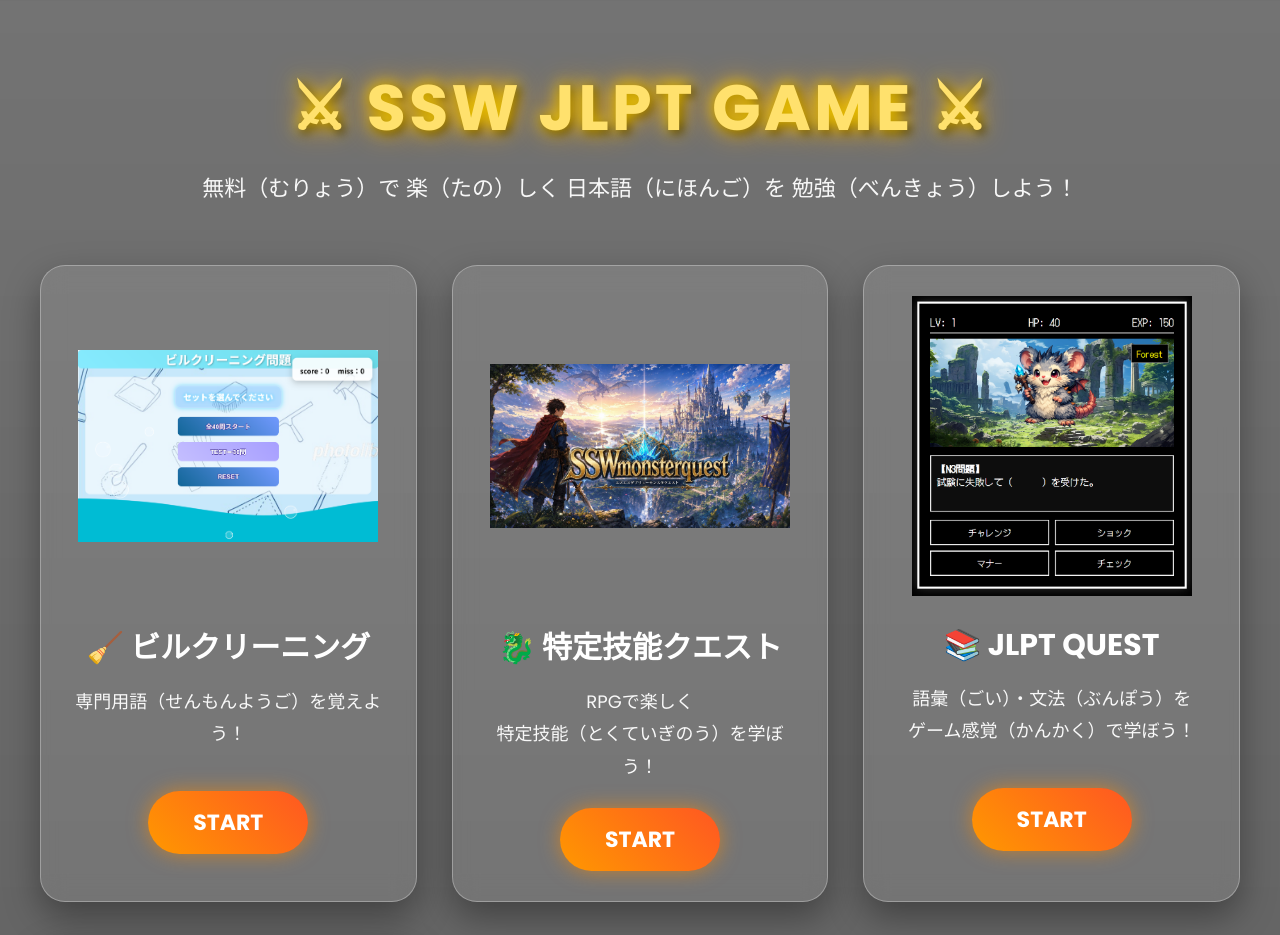
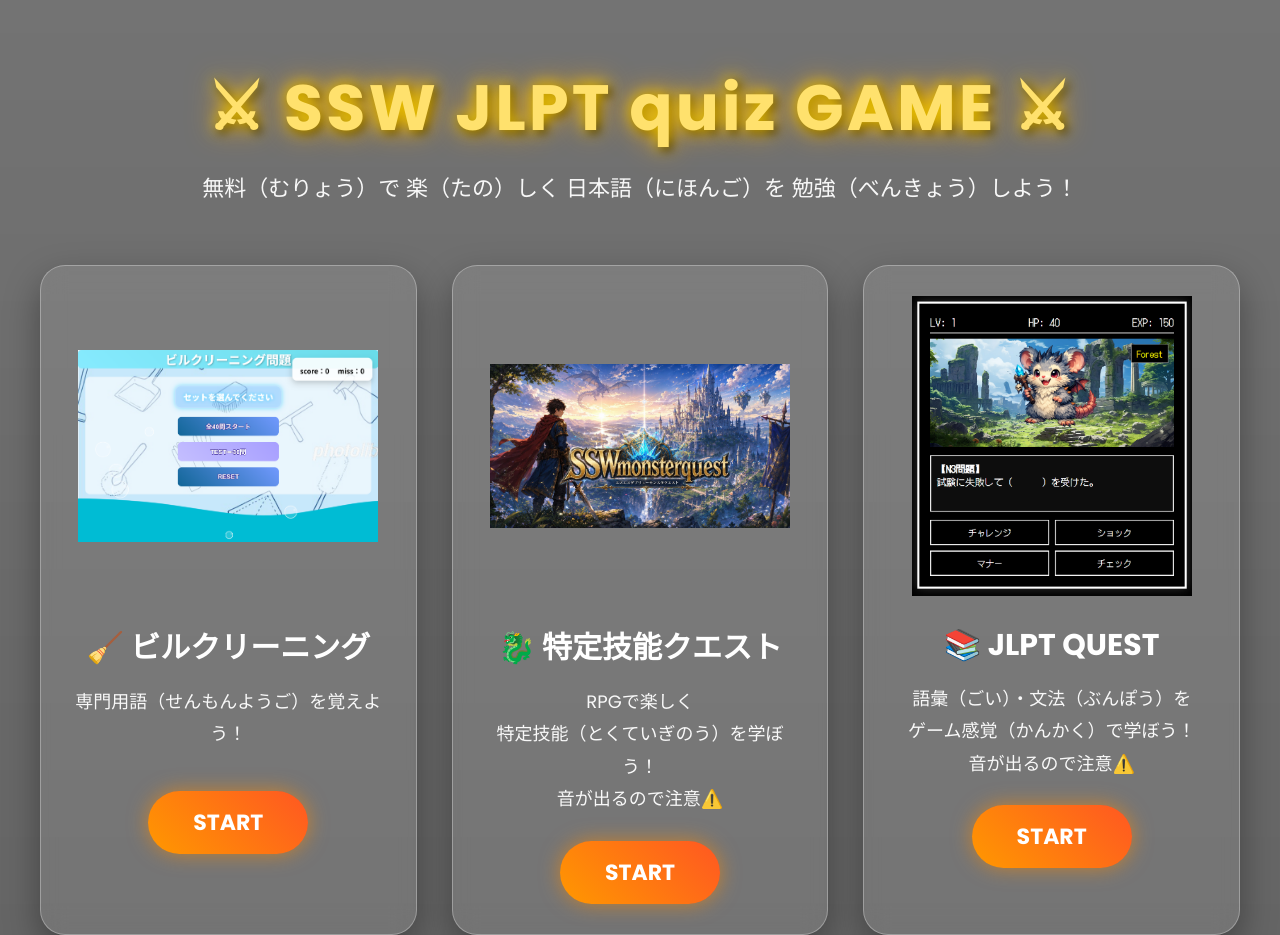
Before and after one commit to kikuchiRBC/home, a plain HTML site: page index.html in a window 1280 px wide. Shown: the top 935 px of the page. Drawn offline with Linux system fonts and the light colour scheme.

Commit message:
Modify title and add audio warnings in subtitle
Updated the title and added audio warnings in the subtitle for specific game sections.

```diff
--- a/index.html
+++ b/index.html
@@ -233,7 +233,7 @@ font-size:18px;
 
 <div class="overlay">
 
-<h1>⚔ SSW JLPT GAME ⚔</h1>
+<h1>⚔ SSW JLPT quiz GAME ⚔</h1>
 
 <div class="subtitle">
 
@@ -275,7 +275,8 @@ START
 RPGで楽しく<br>
 
 特定技能（とくていぎのう）を学ぼう！
-
+<br>
+  音が出るので注意⚠️
 </p>
 
 <a href="https://kikuchirbc.github.io/sswquest/ "class="button">
@@ -297,7 +298,8 @@ START
 語彙（ごい）・文法（ぶんぽう）を<br>
 
 ゲーム感覚（かんかく）で学ぼう！
-
+<br>
+  音が出るので注意⚠️
 </p>
 
 <a href="https://kikuchirbc.github.io/rbc/" class="button">
```
